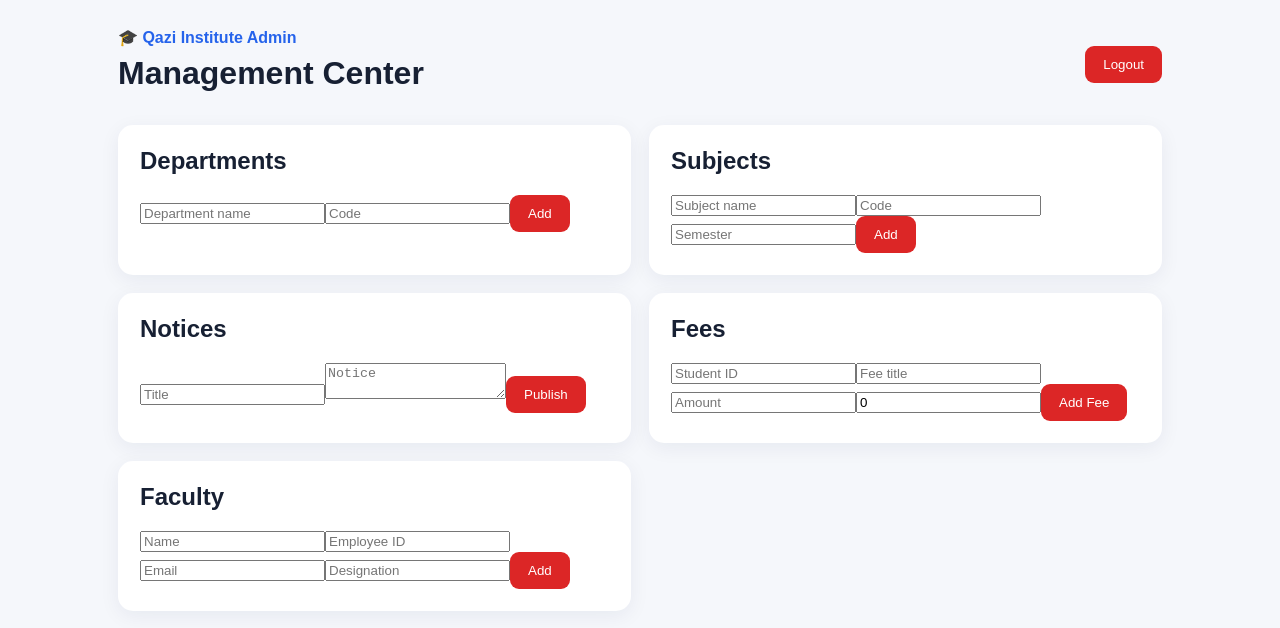
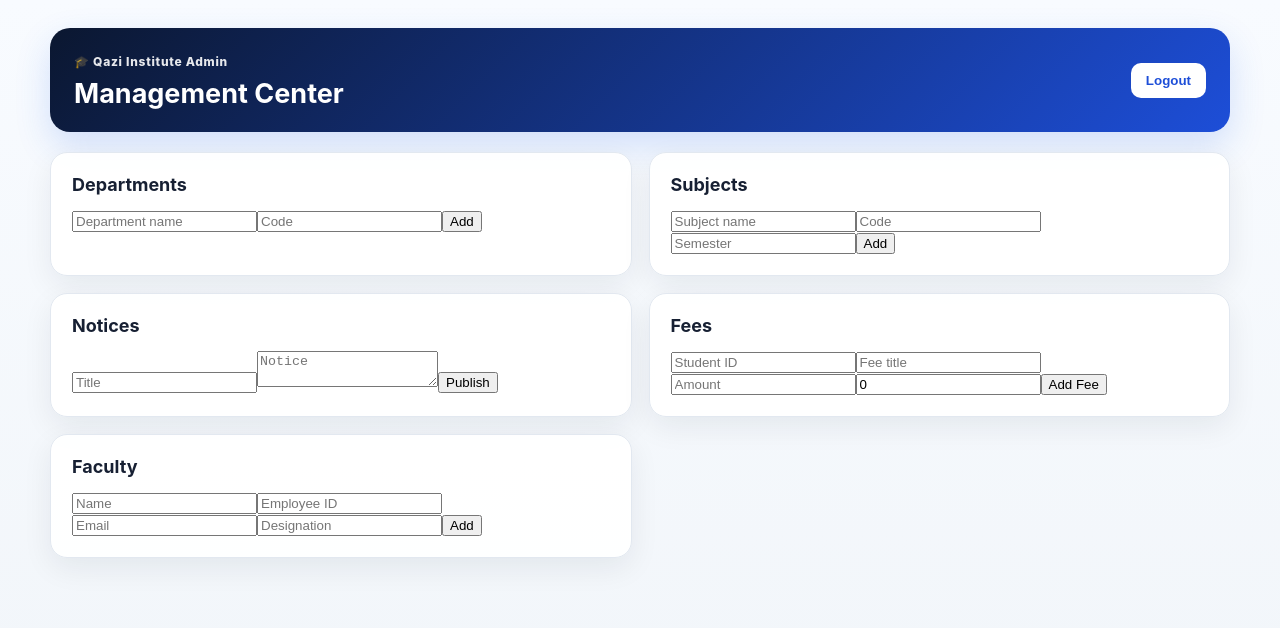
Before and after one commit to shariquehaseeb784-png/college-management-system, a website: page public/admin-modules.html in a window 1280 px wide. Drawn offline with Linux system fonts and the light colour scheme; no server answers; sample sign-in values are in the browser's storage.

Commit message:
Unify portal and management UI design system

```diff
--- a/public/portal.css
+++ b/public/portal.css
@@ -1 +1,5 @@
-*{box-sizing:border-box}body{margin:0;font-family:Arial,sans-serif;background:#f5f7fb;color:#172033}.portal{max-width:1100px;margin:auto;padding:28px}header{display:flex;justify-content:space-between;align-items:center;margin-bottom:25px}header span{color:#2563eb;font-weight:700}header h1{margin:8px 0}.portal button{background:#dc2626;color:#fff;border:0;padding:11px 18px;border-radius:9px;cursor:pointer}.profile,.grid article,.stats>div{background:#fff;border-radius:15px;padding:22px;box-shadow:0 5px 20px #17255410}.profile{margin-bottom:18px;color:#475569}.stats{display:grid;grid-template-columns:repeat(4,1fr);gap:16px;margin-bottom:18px}.stats b{display:block;color:#64748b;margin-bottom:10px}.stats strong{font-size:28px}.grid{display:grid;grid-template-columns:1fr 1fr;gap:18px}.grid h2{margin-top:0}@media(max-width:700px){.stats,.grid{grid-template-columns:1fr 1fr}.portal{padding:18px}}@media(max-width:480px){.stats{grid-template-columns:1fr}.grid{grid-template-columns:1fr}header{align-items:flex-start}}
+*{box-sizing:border-box}:root{--navy:#0b1730;--blue:#2563eb;--blue2:#1d4ed8;--bg:#f5f8fc;--text:#172033;--muted:#64748b;--line:#e2e8f0;--shadow:0 10px 30px rgba(15,23,42,.07)}
+body{margin:0;font-family:Inter,ui-sans-serif,system-ui,-apple-system,"Segoe UI",sans-serif;background:linear-gradient(180deg,#f8fbff,#f1f5f9);color:var(--text);min-height:100vh}.portal{width:min(1180px,calc(100% - 36px));margin:auto;padding:28px 0 55px}
+header{background:linear-gradient(135deg,#0b1730,#1d4ed8);color:#fff;border-radius:20px;padding:22px 24px;display:flex;justify-content:space-between;align-items:center;gap:16px;margin-bottom:20px;box-shadow:0 14px 35px rgba(37,99,235,.18)}header span{font-size:12px;font-weight:800;letter-spacing:.06em;opacity:.9}header h1{margin:7px 0 0;font-size:27px}header button{background:#fff;color:#1d4ed8;border:0;padding:10px 15px;border-radius:10px;font-weight:800;cursor:pointer}
+.profile,.grid article,.stats>div{background:rgba(255,255,255,.96);border:1px solid var(--line);border-radius:17px;padding:21px;box-shadow:var(--shadow)}.profile{margin-bottom:17px;color:#475569}.stats{display:grid;grid-template-columns:repeat(4,1fr);gap:15px;margin-bottom:17px}.stats b{display:block;color:var(--muted);font-size:12px;margin-bottom:9px}.stats strong{font-size:27px}.grid{display:grid;grid-template-columns:1fr 1fr;gap:17px}.grid h2{margin:0 0 15px;font-size:18px}.grid article>div{color:#475569;font-size:14px;line-height:1.65}.grid article:hover{box-shadow:0 16px 35px rgba(15,23,42,.1)}
+@media(max-width:800px){.portal{width:min(100% - 24px,1180px);padding-top:18px}.stats,.grid{grid-template-columns:1fr 1fr}}@media(max-width:520px){header{align-items:flex-start;flex-direction:column}.stats,.grid{grid-template-columns:1fr}header h1{font-size:23px}}
```
